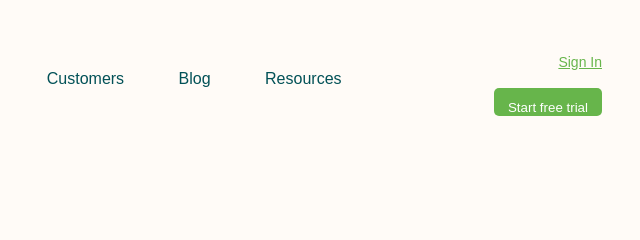
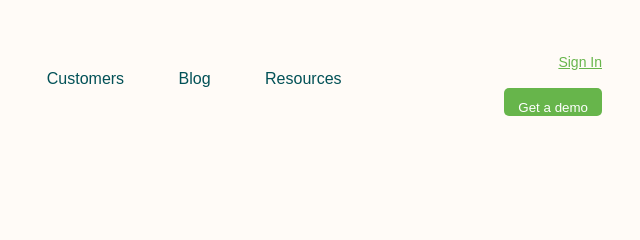
Before and after one commit to madariana/frontend, a plain HTML site: page index.html in a window 1280 px wide. Shown: the top 240 px of the page, 640-1280 px from the left. Drawn offline with Linux system fonts and the light colour scheme.

Commit message:
Cambios a Tarea de Clase 2

```diff
--- a/index.html
+++ b/index.html
@@ -22,7 +22,7 @@
         </nav>
         <div class = "actions">
             <a href="/login">Sign In</a>
-            <button>Start free trial</button>
+            <button>Get a demo</button>
         </div>
     </header>
     <h1>Título</h1>
```
